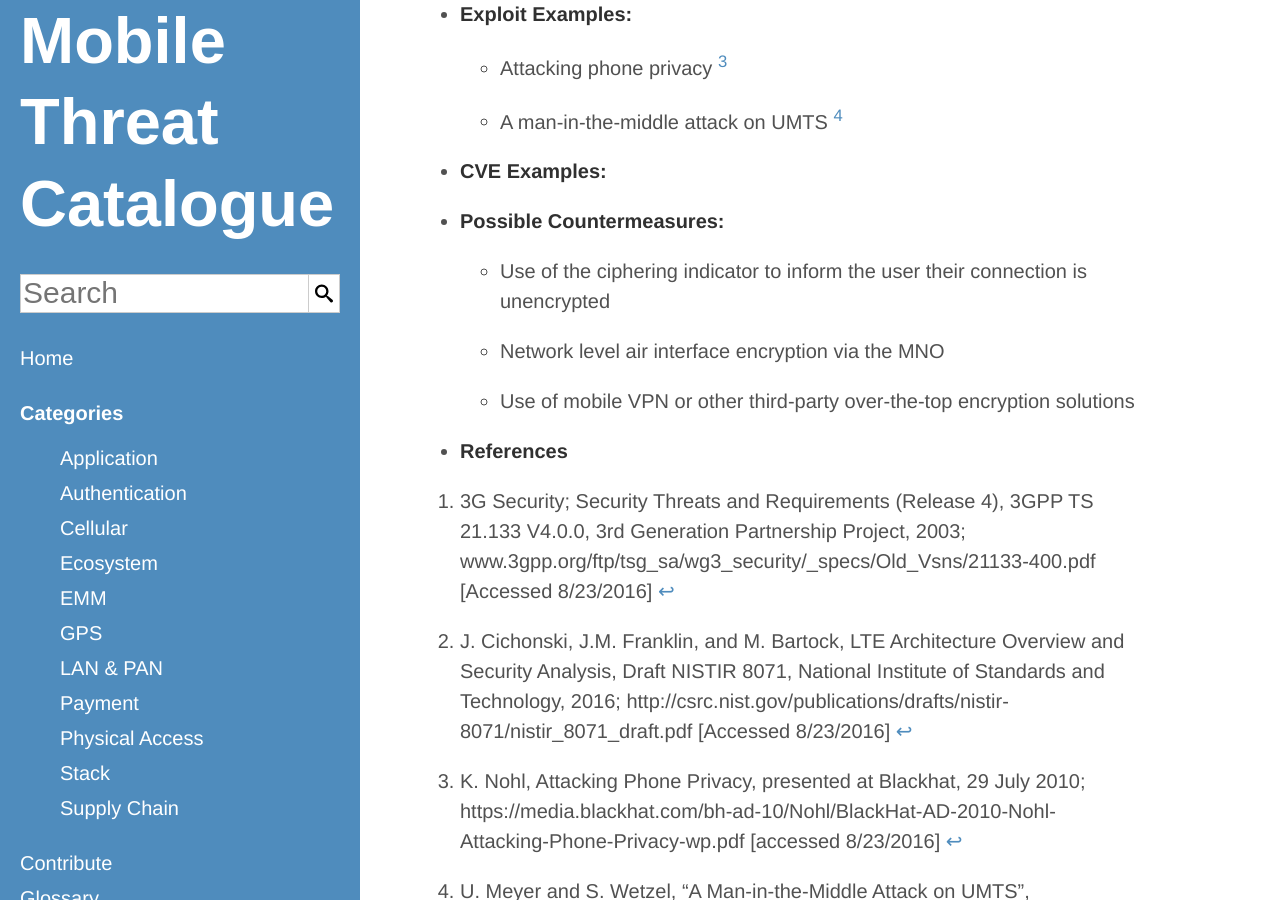
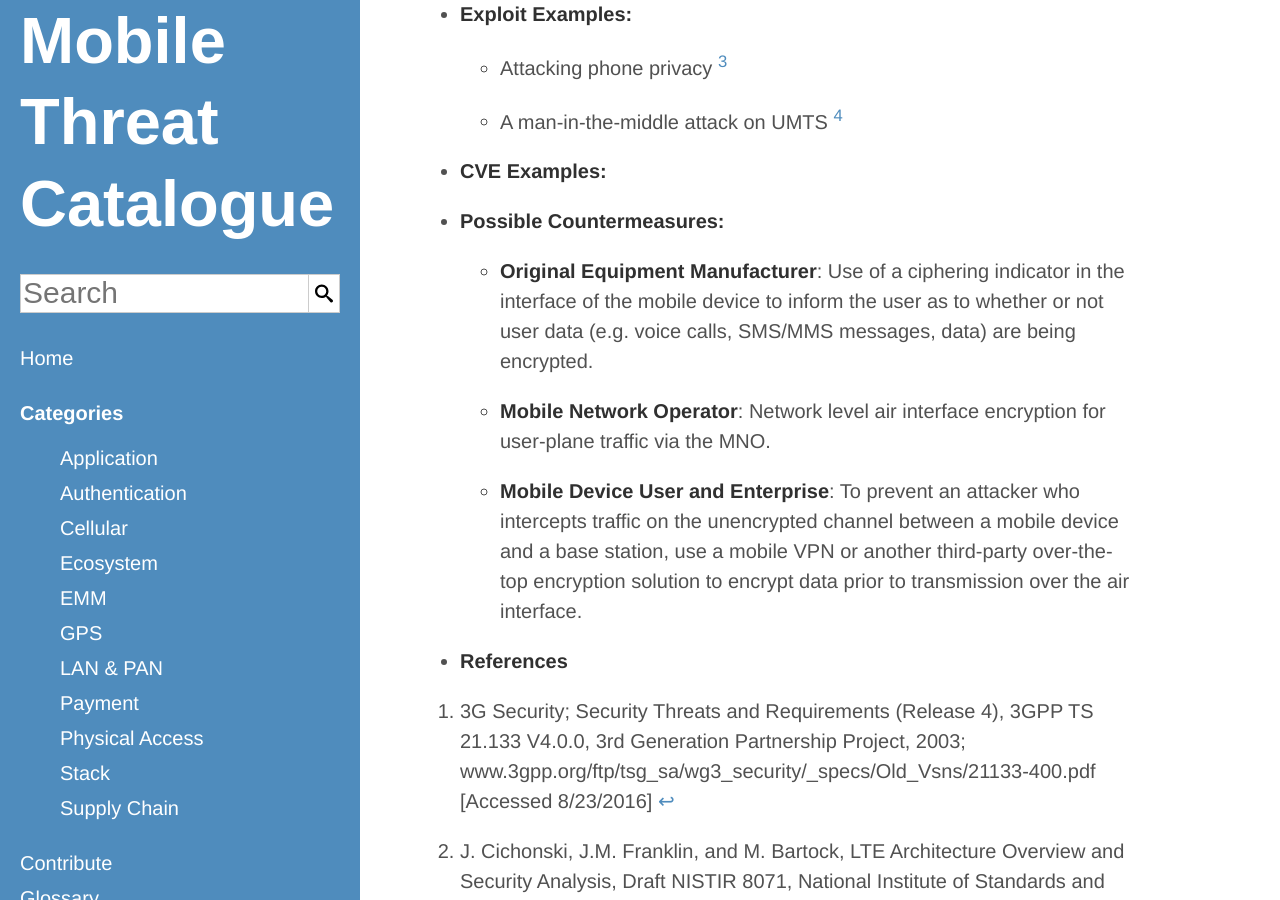
Before and after one commit to usnistgov/mobile-threat-catalogue, a Jekyll site: the page built from _cellular-threats/CEL-0.md, in a window 1280 px wide and 900 px high, scrolled down 455 px. Built offline with Jekyll 4.4.1, drawn with Linux system fonts in a browser that asks for light colours.

Commit message:
#13: update countermeasures and actors

```diff
--- a/_cellular-threats/CEL-0.md
+++ b/_cellular-threats/CEL-0.md
@@ -11,7 +11,11 @@
         - "A man-in-the-middle attack on UMTS [^176]"
     CVEExample:
     PossibleCountermeasures:
-        - "Use of the ciphering indicator to inform the user their connection is unencrypted"
-        - "Network level air interface encryption via the MNO"
-        - "Use of mobile VPN or other third-party over-the-top encryption solutions"
+        "Use of a ciphering indicator in the interface of the mobile device to inform the user as to whether or not user data (e.g. voice calls, SMS/MMS messages, data) are being encrypted.":
+            - Original Equipment Manufacturer
+        "Network level air interface encryption for user-plane traffic via the MNO.":
+            - Mobile Network Operator
+        "To prevent an attacker who intercepts traffic on the unencrypted channel between a mobile device and a base station, use a mobile VPN or another third-party over-the-top encryption solution to encrypt data prior to transmission over the air interface.":
+            - Mobile Device User
+            - Enterprise
 ---
```
